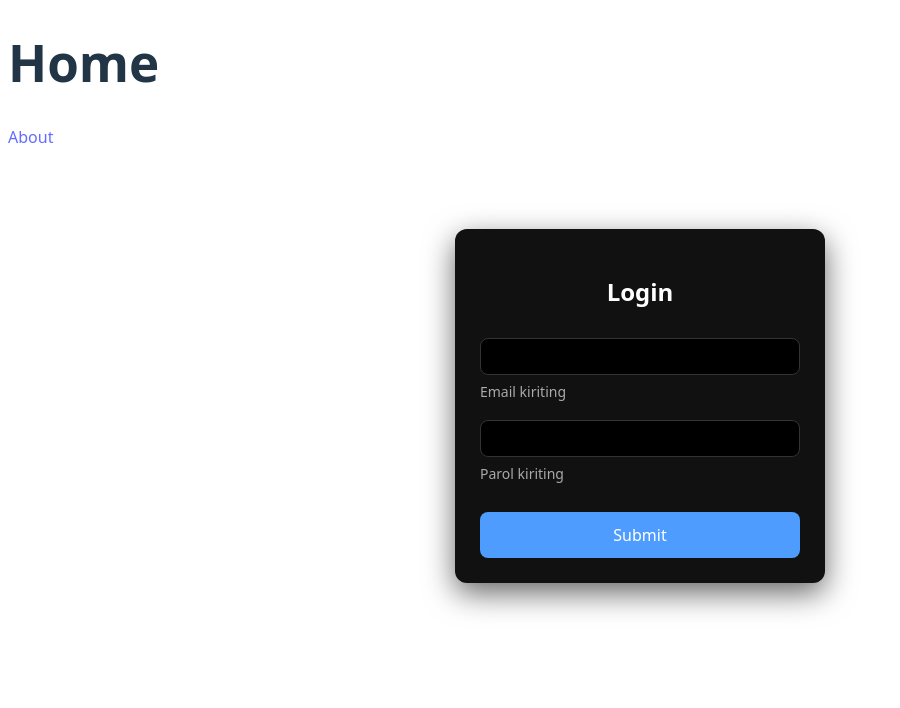
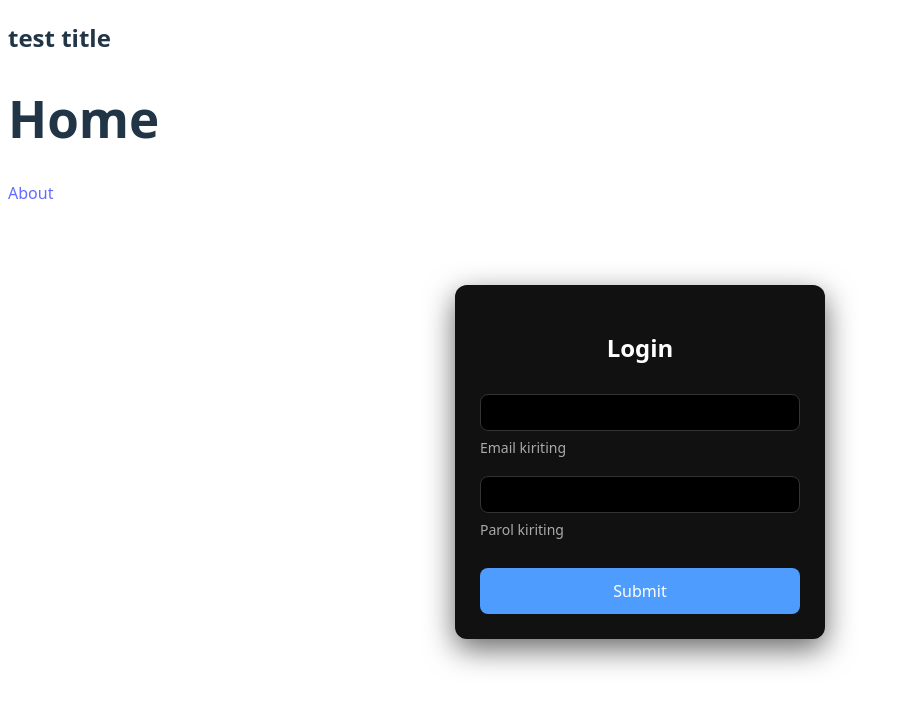
Before and after one commit to alexlab863-sketch/vite-project, a React (Vite) app: page / in a window 1280 px wide. Shown: the top 708 px of the page, without its empty margins (0-900 px from the left). Built offline with nearby package versions, Linux system fonts and the light colour scheme.

Commit message:
yangi feature qo'shildi

```diff
--- a/src/Home.jsx
+++ b/src/Home.jsx
@@ -18,6 +18,7 @@ export default function Home() {
 
   return (
     <>
+    <h2> test title    </h2>
       <h1>Home</h1>
       <Link to="/about">About</Link>
 
```
